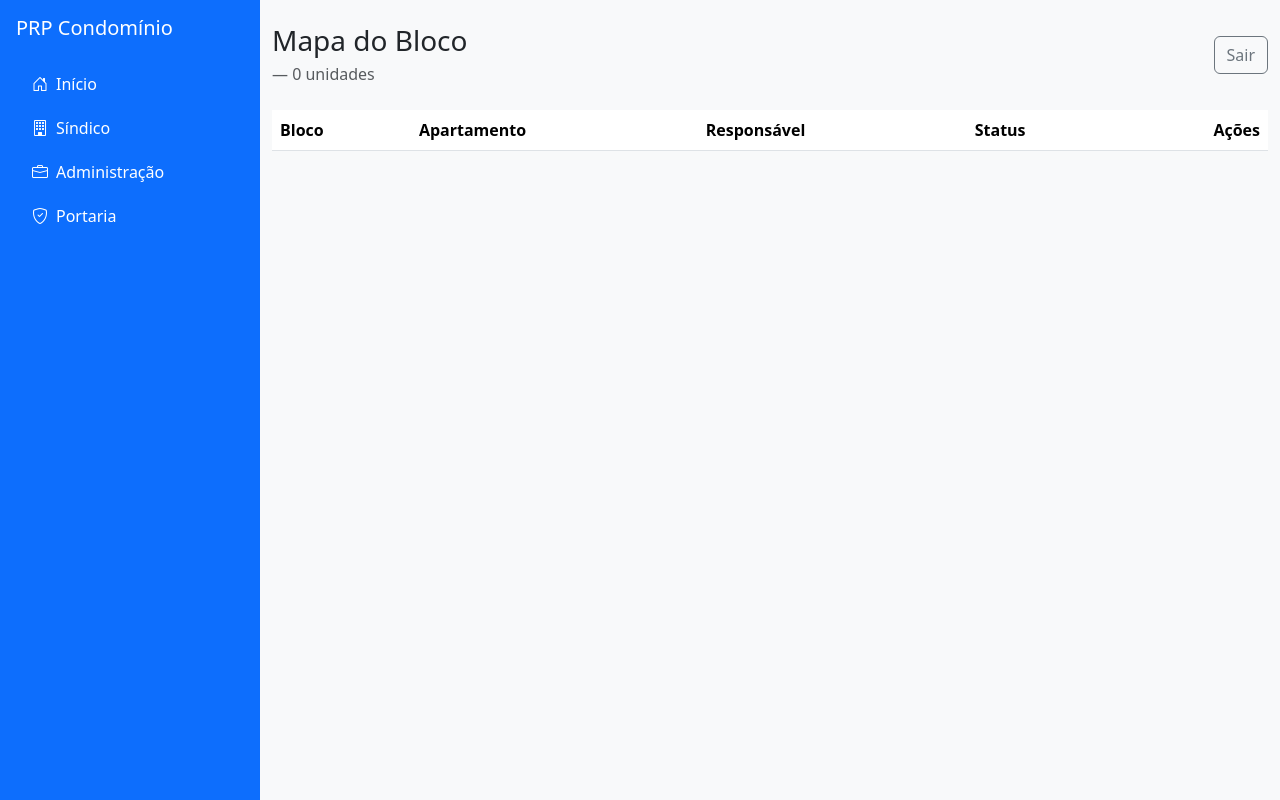
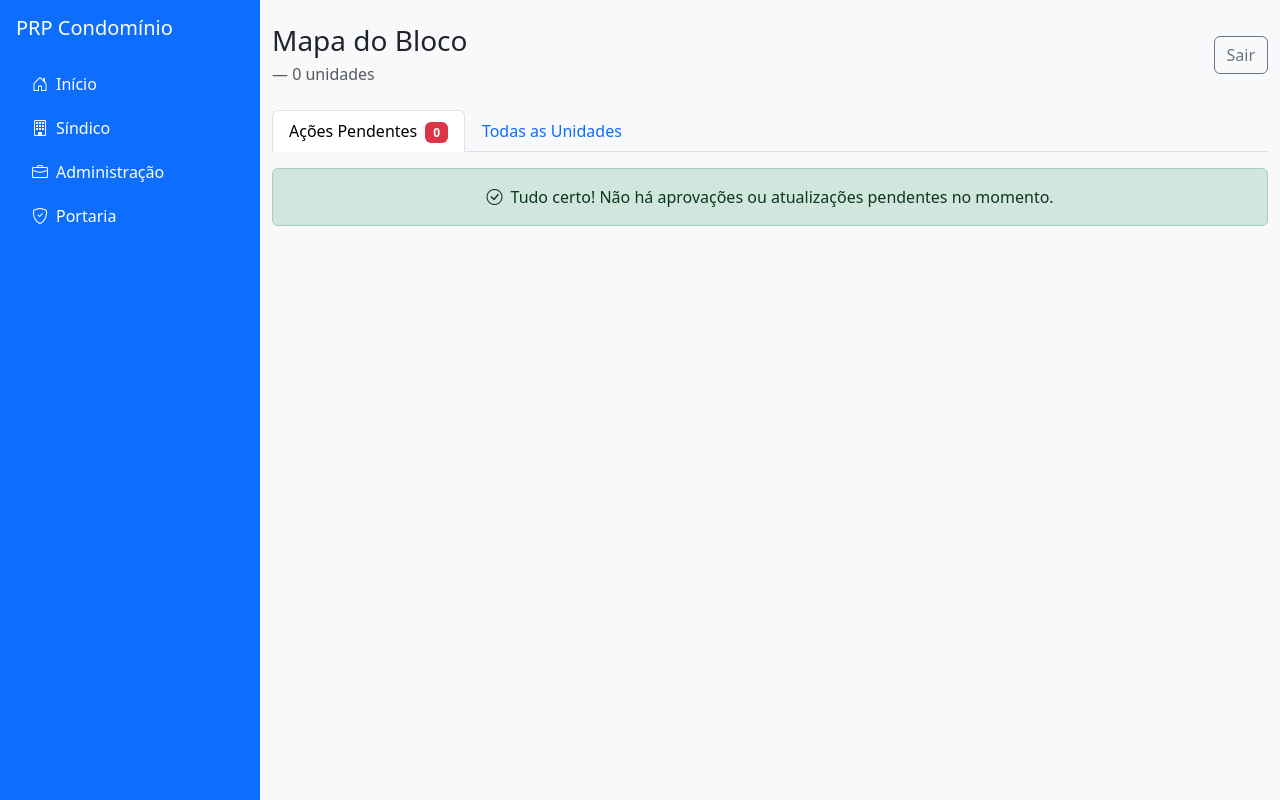
Before and after one commit to FBarrientosX/prp_cadastro_moradores, a Flask app: template app/templates/dashboard_sindico.html in a window 1280 px wide. Run offline with Flask 3, Linux system fonts and the light colour scheme; the template is opened without the code that fills it, so the values that code supplies are empty; some libraries are stand-ins or nearby versions.

Commit message:
melhoria na aprovação de cadastro dos moradores pelo sindico

```diff
--- a/app/templates/dashboard_sindico.html
+++ b/app/templates/dashboard_sindico.html
@@ -11,6 +11,7 @@
     <a href="{{ url_for('sindico_logout') }}" class="btn btn-outline-secondary">Sair</a>
 </div>
 
+{% macro tabela_unidades(itens) %}
 <div class="table-responsive">
     <table class="table table-striped align-middle">
         <thead>
@@ -23,7 +24,7 @@
             </tr>
         </thead>
         <tbody>
-            {% for item in mapa_bloco %}
+            {% for item in itens %}
             {% set unidade = item.unidade %}
             {% set status = item.status %}
             {% set responsavel = unidade.pessoas.filter_by(is_responsavel=True).first() if unidade else None %}
@@ -71,11 +72,6 @@
                 <td class="text-end text-nowrap">
                     {% if status == 'Aguardando Morador' %}
                     <button type="button" class="btn btn-secondary btn-sm" disabled>Sem cadastro</button>
-                    {% elif status == 'Pendente' %}
-                    <button type="button" class="btn btn-info btn-sm"
-                            data-bs-toggle="modal" data-bs-target="#modal-detalhes-{{ unidade.id }}">
-                        Ver Detalhes
-                    </button>
                     {% else %}
                     <button type="button" class="btn btn-info btn-sm"
                             data-bs-toggle="modal" data-bs-target="#modal-detalhes-{{ unidade.id }}">
@@ -87,6 +83,43 @@
             {% endfor %}
         </tbody>
     </table>
+</div>
+{% endmacro %}
+
+<ul class="nav nav-tabs mb-3" role="tablist">
+    <li class="nav-item" role="presentation">
+        <button class="nav-link active" id="acoes-pendentes-tab" data-bs-toggle="tab"
+                data-bs-target="#acoes-pendentes" type="button" role="tab"
+                aria-controls="acoes-pendentes" aria-selected="true">
+            Ações Pendentes
+            <span class="badge bg-danger ms-1">{{ unidades_pendentes|length }}</span>
+        </button>
+    </li>
+    <li class="nav-item" role="presentation">
+        <button class="nav-link" id="todas-unidades-tab" data-bs-toggle="tab"
+                data-bs-target="#todas-unidades" type="button" role="tab"
+                aria-controls="todas-unidades" aria-selected="false">
+            Todas as Unidades
+        </button>
+    </li>
+</ul>
+
+<div class="tab-content">
+    <div class="tab-pane fade show active" id="acoes-pendentes" role="tabpanel"
+         aria-labelledby="acoes-pendentes-tab">
+        {% if unidades_pendentes %}
+        {{ tabela_unidades(mapa_pendentes) }}
+        {% else %}
+        <div class="alert alert-success text-center mt-3 mb-0">
+            <i class="bi bi-check-circle me-1"></i>
+            Tudo certo! Não há aprovações ou atualizações pendentes no momento.
+        </div>
+        {% endif %}
+    </div>
+    <div class="tab-pane fade" id="todas-unidades" role="tabpanel"
+         aria-labelledby="todas-unidades-tab">
+        {{ tabela_unidades(mapa_bloco) }}
+    </div>
 </div>
 
 {% for item in mapa_bloco if item.unidade %}
```
Also changed, not shown: app/blueprints/sindico.py (+19 -0 lines).
